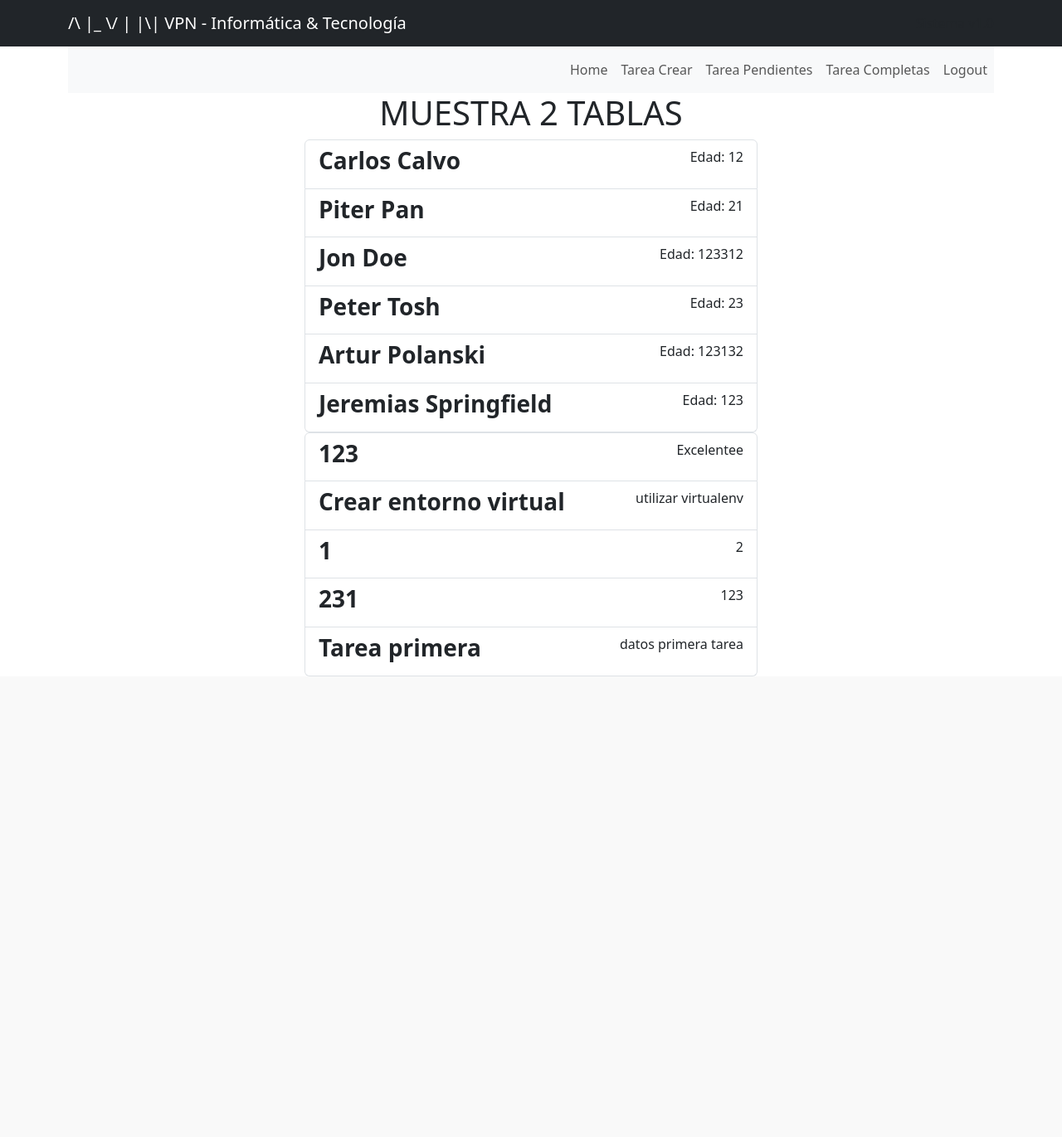
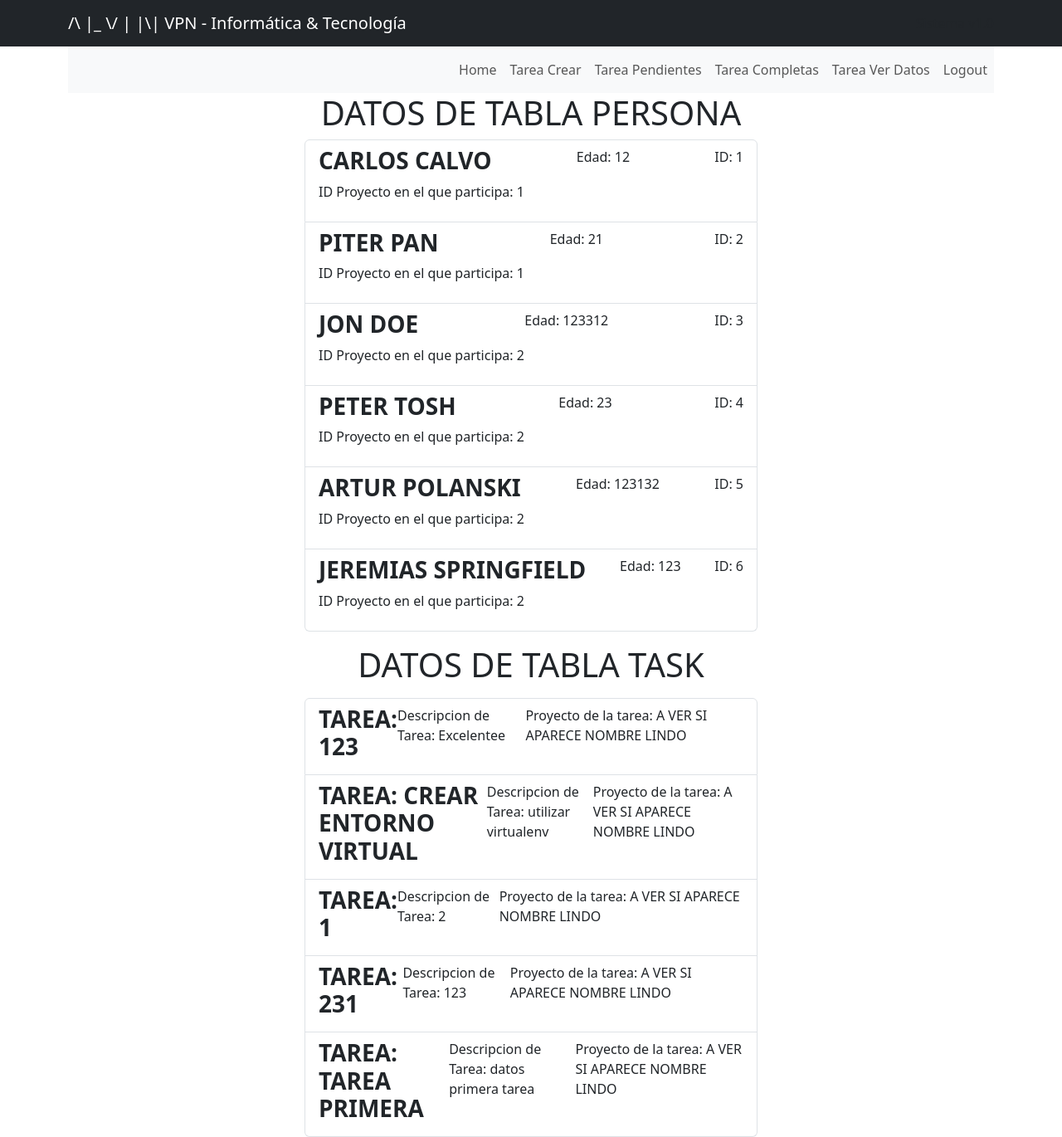
Before and after one commit to amolinaburgos/Alvinvpn, a Django app: page /tareaVerdatos/ in a window 1280 px wide. Shown: the whole page at 83% size. Before the commit the page ends 815 px from the top, so only its background shows below. Run offline with Django 5.2, Linux system fonts and the light colour scheme; a user stored in the database is signed in; data comes from the database, SQL or seed files in the repository; both versions use the stored data as it was after the commit.

Commit message:
tOCANDOaNDO

```diff
--- a/myapp/templates/nav.html
+++ b/myapp/templates/nav.html
@@ -42,6 +42,10 @@
           <a class="nav-link" href="{% url 'listarTareas2all' %}">Tarea Completas</a>
         </li>
         <li class="nav-item">
+          <a class="nav-link" href="{% url 'tareaVerdatos' %}">Tarea Ver Datos</a>
+        </li>
+
+        <li class="nav-item">
           <a class="nav-link" href="{% url 'singout' %}">Logout</a>
         </li>
         {% else %}
--- a/myapp/templates/tareaVerdatos.html
+++ b/myapp/templates/tareaVerdatos.html
@@ -3,27 +3,31 @@
 <main class="container">
     <div class="row">
         <div class="col-md-6 offset-md-3">
-            <h1 class="text-center"> MUESTRA 2 TABLAS</h1>
+            <h1 class="text-center"> DATOS DE TABLA PERSONA</h1>
             {{error}}
-
             <ul class="list-group">
                 {% for persona in people %}
-                <a class="list-group-item" href="#">
+                <a class="list-group-item" href="{% url 'tareaModificarpersona' persona.id %}">
                     <header class="d-flex justify-content-between">
-                    <h3 class="fw-bold">{{persona.name}}</h3>
+                    <h3 class="fw-bold text-uppercase">{{persona.name}}</h3>
                     <p>Edad: {{persona.age}}</p>
+                    <p>ID: {{persona.id}}</p>
                     </header>
+                    <p>ID Proyecto en el que participa: {{persona.project.id}}</p>
                 </a>
                 {% endfor %}
             </ul>
         </div>
+
         <div  class="col-md-6 offset-md-3" class="card card-body">
+            <p><h1 class="text-center"> DATOS DE TABLA TASK</h1></p>
             <ul class="list-group">
                 {% for task in tasks %}
-                <a class="list-group-item" href="#">
+                <a class="list-group-item" href="{% url 'tareaModificartask' task.id %}">
                     <header class="d-flex justify-content-between">
-                    <h3 class="fw-bold">{{task.title}}</h3>
-                    <p>{{task.description}}</p>
+                    <h3 class="fw-bold text-uppercase">Tarea: {{task.title}}</h3>
+                    <p>Descripcion de Tarea: {{task.description}}</p>
+                    <p>Proyecto de la tarea: {{task.project}}</p>
                     </header>
                 </a>
                 {% endfor %}
--- a/myapp/urls.py
+++ b/myapp/urls.py
@@ -25,6 +25,10 @@ urlpatterns = [
     path('signin/', views.signin, name="signin"),
     path('crearTarea2/', views.crearTarea2, name="crearTarea2"),
     path('tareaVerdatos/', views.tareaVerdatos, name="tareaVerdatos"),
+    path('tareaModificarpersona/<int:persona_id>', views.tareaModificarpersona, name="tareaModificarpersona"),
+    path('tareaModificartask/<int:task_id>', views.tareaModificartask, name="tareaModificartask"),
+
+
 
     ]
 
--- a/myapp/views.py
+++ b/myapp/views.py
@@ -1,7 +1,7 @@
 from django.http import HttpResponse
 from django.shortcuts import render, redirect, get_object_or_404
 from .models import Project, Task, Persona, Ingreso, Egreso, Task2
-from .forms import CrearNuevaTarea, CrearProyecto, CrearPersona, CrearTarea2
+from .forms import CrearNuevaTarea, CrearProyecto, CrearPersona, CrearTarea2, CrearPersona2, CrearTask
 from django.contrib.auth.forms import UserCreationForm, AuthenticationForm
 from django.contrib.auth.models import User
 from django.contrib.auth.decorators import login_required
@@ -198,12 +198,44 @@ def detalleTareas(request, task2_id):
 
 
 @login_required
+def tareaModificarpersona(request, persona_id):
+    if request.method == 'GET':
+        persona = get_object_or_404(Persona, pk=persona_id)
+        form = CrearPersona2(instance=persona)
+        return render (request, 'tareaModificarpersona.html', {'persona': persona, 'form': form})
+    else:
+        try:
+            persona = get_object_or_404(Persona, pk=persona_id)
+            form = CrearPersona2(request.POST, instance=persona)
+            form.save()
+            return redirect('tareaVerdatos')
+        except ValueError:
+            return render (request, 'tareaModificarpersona.html', {'persona': persona, 'form': form, 'error': "Error actualizando"})
+
+
+def tareaModificartask(request, task_id):
+    if request.method == 'GET':
+        task = get_object_or_404(Task, pk=task_id)
+        form = CrearTask(instance=task)
+        return render (request, 'tareaModificartask.html', {'task': task, 'form': form})
+    else:
+        try:
+            task = get_object_or_404(Task, pk=task_id)
+            form = CrearTask(request.POST, instance=task)
+            form.save()
+            return redirect('tareaVerdatos')
+        except ValueError:
+            return render (request, 'tareaModificartask.html', {'task': task, 'form': form, 'error': "Error actualizando"})
+
+
+@login_required
 def tareaCompleta(request, task2_id):
     task = get_object_or_404(Task2, pk=task2_id, user=request.user)
     if request.method == "POST" :
         task.datecompleted = timezone.now()
         task.save()
         return redirect ('tasks2')
+
 @login_required
 def tareaEliminar(request, task2_id):
     task = get_object_or_404(Task2, pk=task2_id, user=request.user)
@@ -226,8 +258,6 @@ def tareaVerdatos(request):
     })
 
 
-
-
 @login_required
 def ingreso(request):
     return render(request, 'ingreso.html')
```
Also changed, not shown: myapp/forms.py (+19 -1 lines), myapp/templates/tareaModificarpersona.html (added, +19 -0 lines), myapp/templates/tareaModificartask.html (added, +19 -0 lines), db.sqlite3.
